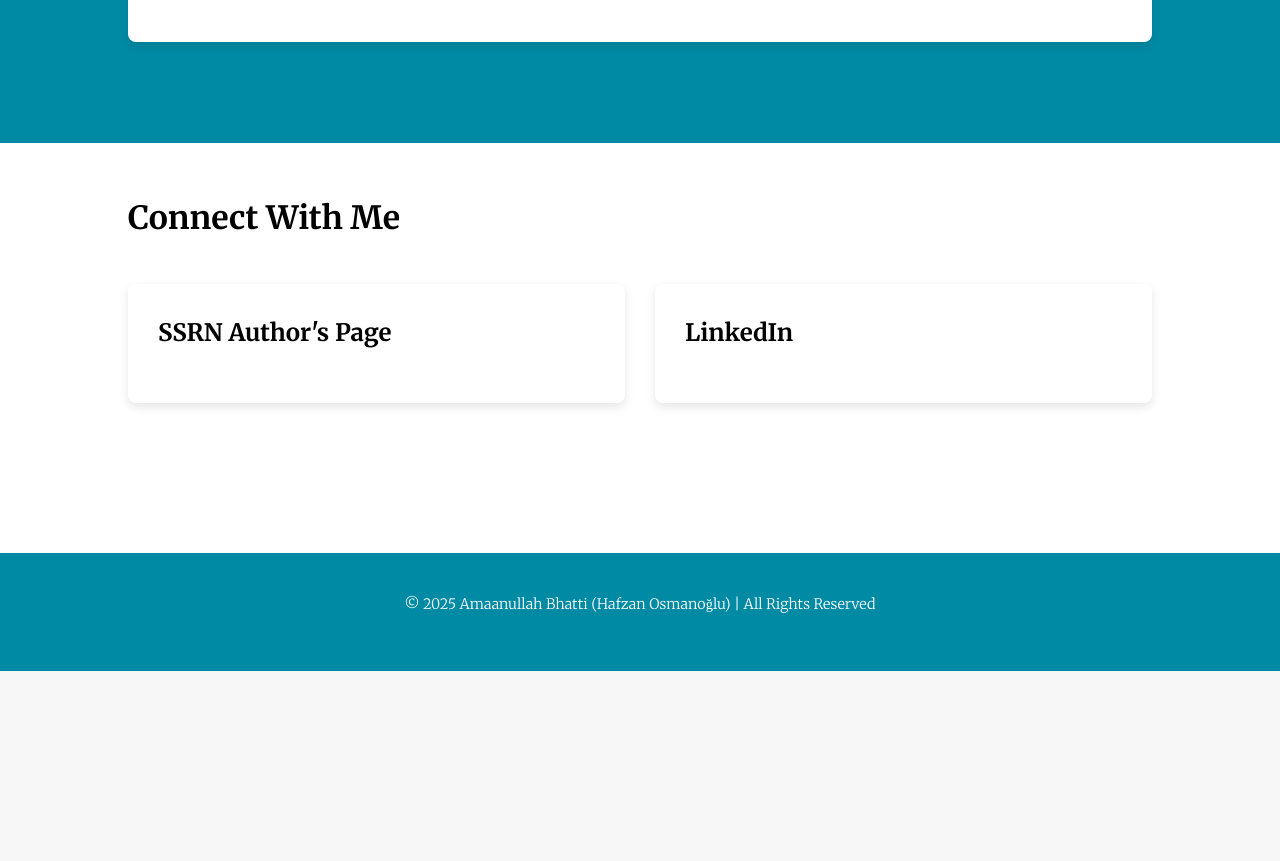
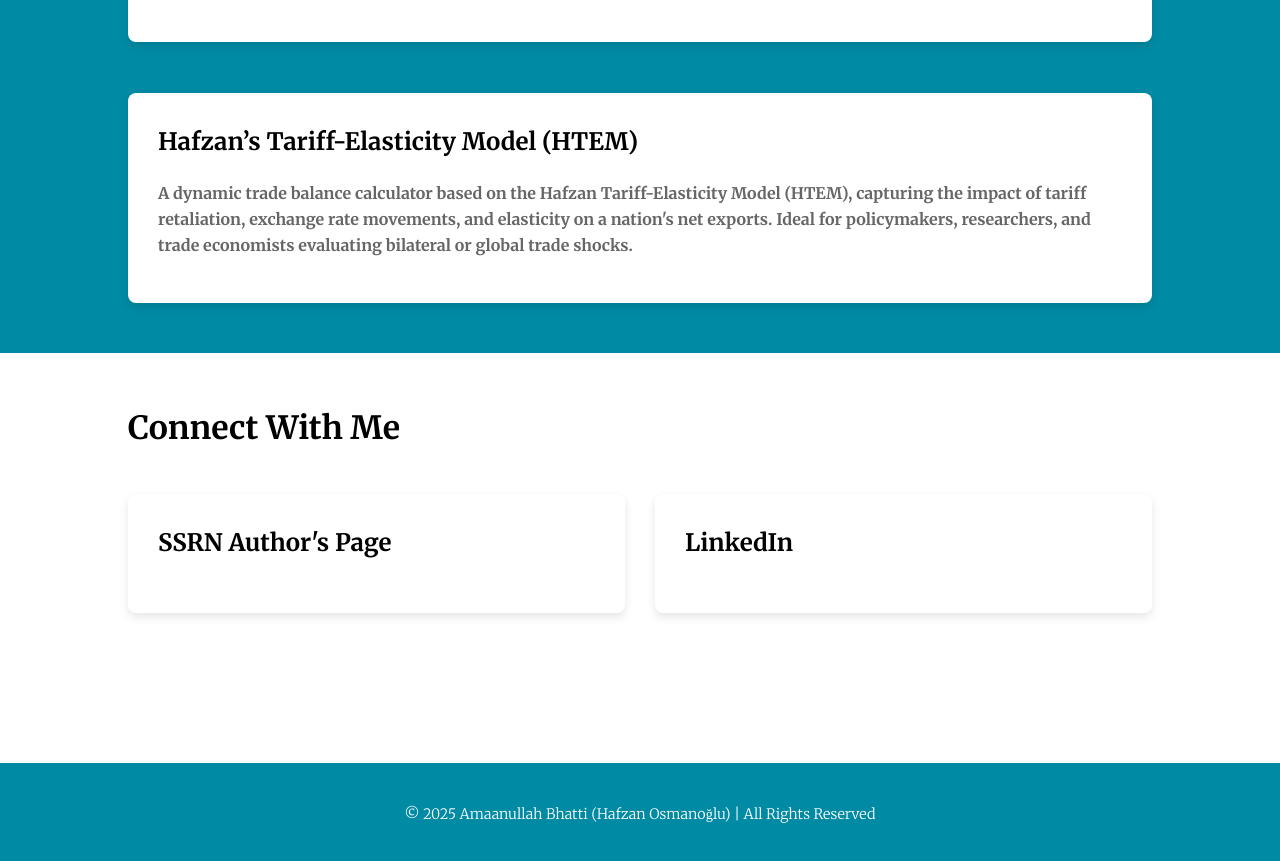
Before and after one commit to Hafzan-Technologies/Hafzan-Quantitative-Systems, a plain HTML site: page index.html in a window 1280 px wide. Shown: the part 984-1845 px from the top of the page. Before the commit the page ends 1655 px from the top, so only its background shows below. Drawn offline with Linux system fonts and the light colour scheme.

Commit message:
Add files via upload

```diff
--- a/index.html
+++ b/index.html
@@ -358,6 +358,12 @@ nav ul li a {
     </div>
   </br>
 </br>
+<div class="leadership-card">
+  <a href="https://hafzan-technologies.github.io/HTEM/">
+    <h3>Hafzan’s Tariff-Elasticity Model (HTEM)</h3>
+    <p>A dynamic trade balance calculator based on the Hafzan Tariff-Elasticity Model (HTEM), capturing the impact of tariff retaliation, exchange rate movements, and elasticity on a nation's net exports. Ideal for policymakers, researchers, and trade economists evaluating bilateral or global trade shocks.</p>
+  </a>
+</div>
   </section>
 
   <!-- News Section -->
```
